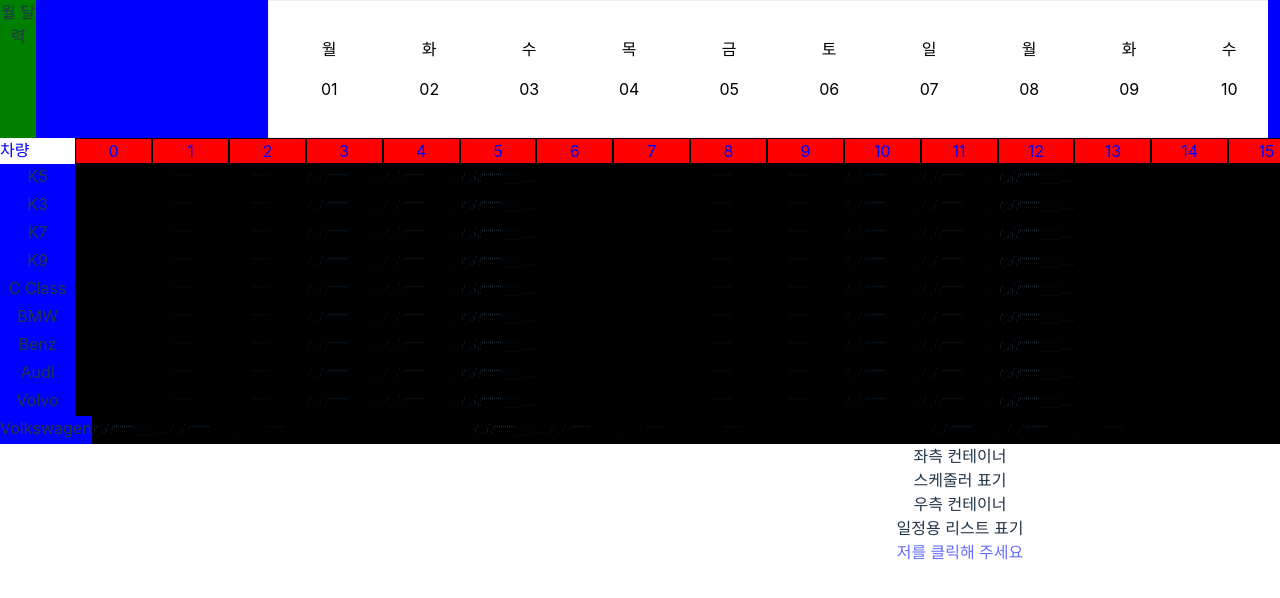
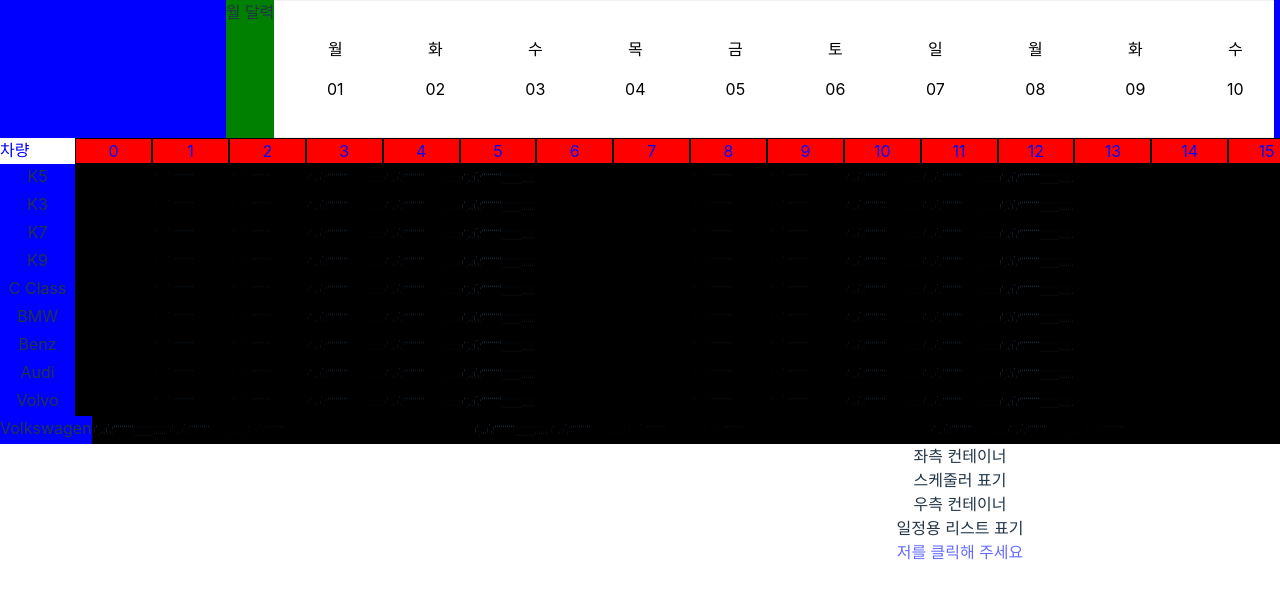
Before and after one commit to JayJHFE/React-Scheduler, a React (Vite) app in the folder PortFolio-vite/: page /scheduler in a window 1280 px wide. Shown: the top 598 px of the page. Built offline with nearby package versions, Linux system fonts and the light colour scheme.

Commit message:
스케줄러 UI수정

```diff
--- a/PortFolio-vite/src/components/scheduler/calendar/index.tsx
+++ b/PortFolio-vite/src/components/scheduler/calendar/index.tsx
@@ -37,6 +37,7 @@
         backgroundColor: "blue",
       }}
     >
+      <div style={{ backgroundColor: "green" }}>월 달력</div>
       <div style={{ overflow: "auto", width: "1000px" }}>
         <S.rowScheduler>
           {selectedDate?.map((day, idx) => (
--- a/PortFolio-vite/src/page/scheduler/index.tsx
+++ b/PortFolio-vite/src/page/scheduler/index.tsx
@@ -15,7 +15,6 @@
             flexDirection: "row",
           }}
         >
-          <div style={{ backgroundColor: "green" }}>월 달력</div>
           <Calendar />
         </div>
         <S.innerContainer>
```
